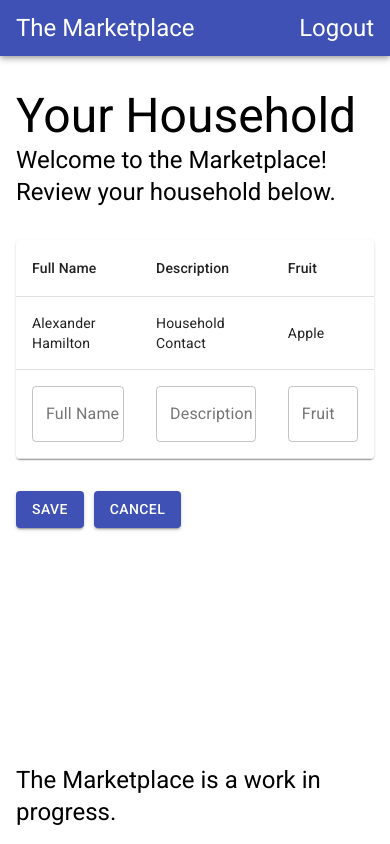
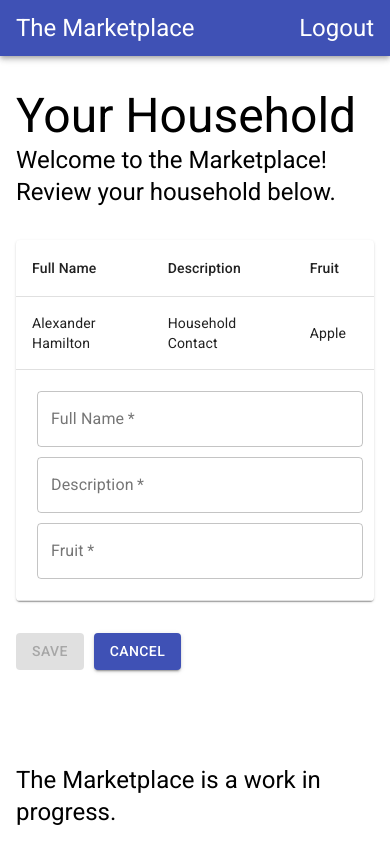
Before and after one commit to iampruven/fake-health-care-gov-vp, a React (Create React App) app: page / in a window 390 px wide. Both pictures are taken after a click on the button "ADD NEW MEMBER". Built offline with nearby package versions, Linux system fonts and the light colour scheme.

Commit message:
mobile add new user inputs

```diff
--- a/src/App.js
+++ b/src/App.js
@@ -4,6 +4,7 @@ import {
   Button,
   Container,
   Link,
+  useMediaQuery,
   TextField,
   Toolbar,
   Typography,
@@ -23,30 +24,27 @@ function App() {
   const [description, setDescription] = useState("");
   const [fruit, setFruit] = useState("");
   const [editMode, setEditMode] = useState(false);
-  const [rows, setRows] = useState([{name:"Alexander Hamilton", description:"Household Contact", fruit: "Apple"}])
-  // function createData(name, description, fruit) {
-  //   return { name, description, fruit };
-  // }
+  const [rows, setRows] = useState([
+    {
+      name: "Alexander Hamilton",
+      description: "Household Contact",
+      fruit: "Apple",
+    },
+  ]);
 
-
-  // const rows = [
-  //   createData("Alexander Hamilton", "Household Contact", "Apple"),
-  //   createData("Philip  Hamilton", "Household Contact", "Apple"),
-  // ];
-
-  function newUserData(e){
+  const matches = useMediaQuery("(max-width:600px)");
+  console.log(matches);
+  function newUserData(e) {
     e.preventDefault();
     let copiedRow = rows;
-    let newRow = [...copiedRow, {name,description,fruit}]
+    let newRow = [...copiedRow, { name, description, fruit }];
     return newRow;
   }
 
-  function updateRow(e){
-      setRows(newUserData(e))
+  function updateRow(e) {
+    setRows(newUserData(e));
     setEditMode(false);
   }
-
-
 
   return (
     <>
@@ -89,30 +87,66 @@ function App() {
                 })}
                 {editMode && (
                   <TableRow>
-                    <TableCell component="th">
+                    <TableCell component="th" colSpan={matches ? 3 : 1}>
                       <TextField
+                        style={{ margin: "5px" }}
+                        fullWidth={matches}
                         id="outlined-basic"
                         label="Full Name"
                         variant="outlined"
+                        autoComplete="off"
+                        required
                         onChange={(ev) => setName(ev.target.value)}
                       />
-                    </TableCell>
-                    <TableCell>
+                      {matches && (
                         <TextField
+                          style={{ margin: "5px" }}
+                          fullWidth={matches}
+                          autoComplete="off"
                           id="outlined-basic"
                           label="Description"
                           variant="outlined"
+                          required
+                          onChange={(ev) => setDescription(ev.target.value)}
+                        />
+                      )}
+                      {matches && (
+                        <TextField
+                          style={{ margin: "5px" }}
+                          fullWidth={matches}
+                          autoComplete="off"
+                          id="outlined-basic"
+                          label="Fruit"
+                          variant="outlined"
+                          required
+                          onChange={(ev) => setFruit(ev.target.value)}
+                        />
+                      )}
+                    </TableCell>
+                    {!matches && (
+                      <TableCell>
+                        <TextField
+                          autoComplete="off"
+                          id="outlined-basic"
+                          label="Description"
+                          variant="outlined"
+                          required
                           onChange={(ev) => setDescription(ev.target.value)}
                         />
                       </TableCell>
+                    )}
+                    {!matches && (
                       <TableCell>
                         <TextField
+                          autoComplete="off"
                           id="outlined-basic"
                           label="Fruit"
                           variant="outlined"
+                          required
                           onChange={(ev) => setFruit(ev.target.value)}
                         />
                       </TableCell>
+                    )}
                   </TableRow>
                 )}
               </TableBody>
@@ -126,11 +160,20 @@ function App() {
               style={{ marginRight: "10px" }}
               variant="contained"
               color="primary"
-              onClick={(e)=>updateRow(e)}
+              onClick={(e) => updateRow(e)}
+              disabled={
+                name.length === 0 ||
+                description.length === 0 ||
+                fruit.length === 0
+              }
             >
               Save
             </Button>
-            <Button variant="contained" color="primary" onClick={()=>setEditMode(false)}>
+            <Button
+              variant="contained"
+              color="primary"
+              onClick={() => setEditMode(false)}
+            >
               Cancel
             </Button>
           </Box>
```
Lines whose indentation alone changed are shown as unchanged.
